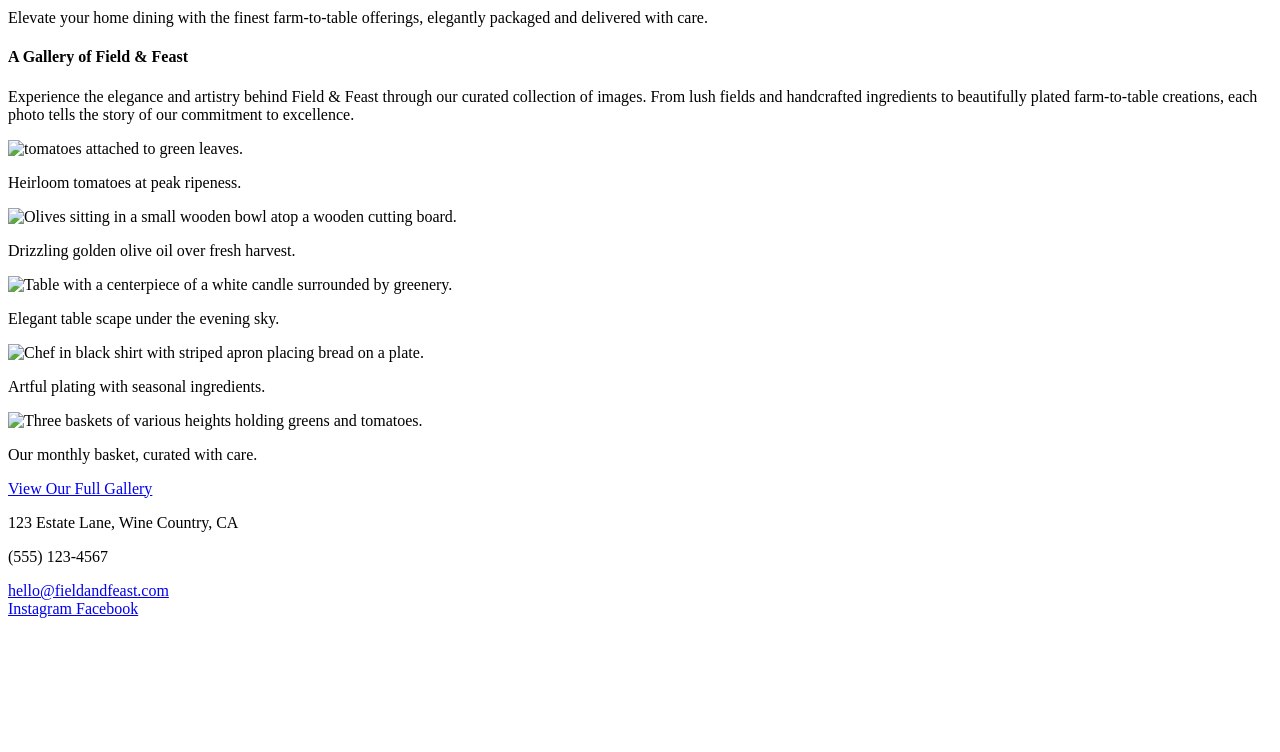
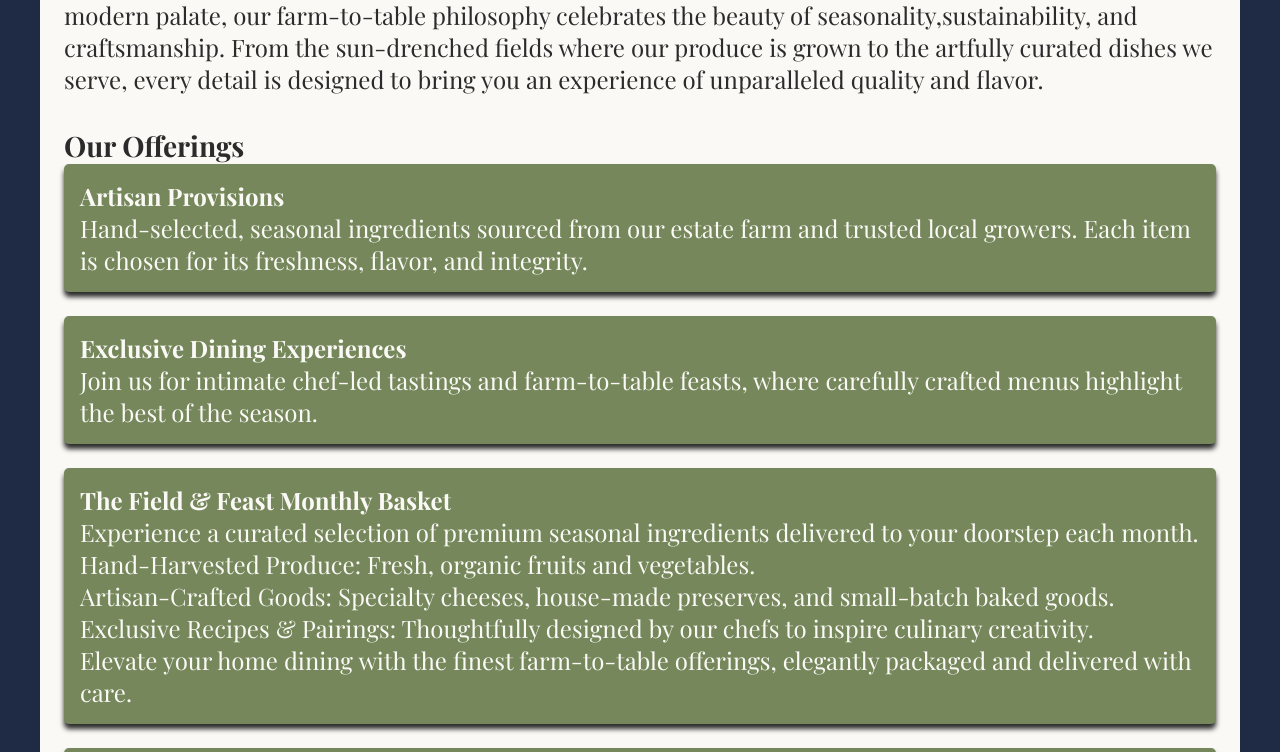
Before and after one commit to cngarci5/field-and-feast, a plain HTML site: page index.html in a window 1280 px wide. Shown: the part 642-1394 px from the top of the page. Before the commit the page ends 1268 px from the top, so only its background shows below. Drawn offline with nearby package versions, Linux system fonts and the light colour scheme; a web font is replaced by a local one.

Commit message:
add css and html corrections

```diff
--- a/index.html
+++ b/index.html
@@ -4,11 +4,15 @@
     <meta charset="UTF-8">
     <meta name="Field & Feast" content="Develop a webpage with the given content and mockup.">
     <link rel="stylesheet" href="styles.css">
+    <link rel="preconnect" href="https://fonts.googleapis.com">
+    <link rel="preconnect" href="https://fonts.gstatic.com" crossorigin>
+    <link href="https://fonts.googleapis.com/css2?family=Playfair+Display:ital,wght@0,400..900;1,400..900&display=swap" rel="stylesheet">
     <title>Field & Feast</title>
 </head>
 
 <body>
 <header>
+    <img src="images/fieldandfeast-logo.png" alt="Field & Feast logo.">
     <h1>Field & Feast</h1>
     <p>Harvested with Care, Served with Elegance</p>
 
@@ -25,8 +29,9 @@
 <section id="welcome">
 <h2>Welcome to Field & Feast</h2>
 <p>At Field & Feast, we believe that the finest meals begin at the source. Rooted in tradition yet refined for the modern palate, our farm-to-table philosophy celebrates the beauty of seasonality,sustainability, and craftsmanship. From the sun-drenched fields where our produce is grown to the artfully curated dishes we serve, every detail is designed to bring you an experience of unparalleled quality and flavor.</p>
+</section>
 
-<section>
+<section id="offerings">
     <h3>Our Offerings</h3>
 
     <section>
@@ -50,54 +55,48 @@
         <p>Elevate your home dining with the finest farm-to-table offerings, elegantly packaged and delivered with care.</p>
     </section>
 
-    <section>
+    <section id="gallery">
         <h4>A Gallery of Field & Feast</h4>
         <p>Experience the elegance and artistry behind Field & Feast through our curated collection of images. From lush fields and handcrafted ingredients to beautifully plated farm-to-table creations, each photo tells the story of our commitment to excellence.</p>
     </section>
 
-    <section>
-        <img src="image/tomatoes-200w.png" alt="tomatoes attached to green leaves.">
+    <div>
+        <img src="images/tomatoes-200w.jpg" alt="tomatoes attached to green leaves.">
         <p>Heirloom tomatoes at peak ripeness.</p>
-    </section>
+    </div>
 
-    <section>
-        <img src="image/olive-oil-200w.png" alt="Olives sitting in a small wooden bowl atop a wooden cutting board.">
+    <div>
+        <img src="images/olive-oil-200w.jpg" alt="Olives sitting in a small wooden bowl atop a wooden cutting board.">
         <p>Drizzling golden olive oil over fresh harvest.</p>
-    </section>
+    </div>
 
-    <section>
-        <img src="image/table-setting-200w.png" alt="Table with a centerpiece of a white candle surrounded by greenery.">
+    <div>
+        <img src="images/table-setting-200w.jpg" alt="Table with a centerpiece of a white candle surrounded by greenery.">
         <p>Elegant table scape under the evening sky.</p>
-    </section>
+    </div>
 
-    <section>
-        <img src="image/chef-plating-200w.png" alt="Chef in black shirt with striped apron placing bread on a plate.">
+    <div>
+        <img src="images/chef-plating-200w.jpg" alt="Chef in black shirt with striped apron placing bread on a plate.">
         <p>Artful plating with seasonal ingredients.</p>
-    </section>
+    </div>
 
-    <section>
-        <img src="image/basket-200w.png" alt="Three baskets of various heights holding greens and tomatoes.">
+    <div>
+        <img src="images/basket-200w.jpg" alt="Three baskets of various heights holding greens and tomatoes.">
         <p>Our monthly basket, curated with care.</p>
-    </section>
+    </div>
 
-    <section>
+    <div>
         <a href="gallery">View Our Full Gallery</a>
-    </section>
+    </div>
 
-    <section>
+        <footer>
          <p>123 Estate Lane, Wine Country, CA</p>
          <p>(555) 123-4567</p>
+        <a href="email">hello@fieldandfeast.com</a>
+        <a href="socials">Instagram Facebook</a>
+        </footer>
+
     </section>
-
-    <section>
-        <a href="email">hello@fieldandfeast.com</a>
-    </section>
-
-    <section>
-        <a href="socials">Instagram Facebook</a>
-    </section>
-</section>
-
 </main>
 </body>
 </html>
--- a/styles.css
+++ b/styles.css
@@ -0,0 +1,212 @@
+/* CSS BY (Caitlin Garcia) */
+
+/* IMPORTED FONTS */
+@import url('https://fonts.googleapis.com/css2?family=Playfair+Display:ital,wght@0,400..900;1,400..900 &display=swap');
+
+/* CSS RESET */
+* {
+    margin: 0;
+    padding: 0;
+    box-sizing: border-box;
+}
+
+
+/* ROOT VARIABLES */
+:root {
+    --midnight-blue: #1f2a44;
+    --olive-green: #76885B;
+    --champagne-gold: #E5C185;
+    --linen: #F8F4EC;
+    --dark-charcoal: #2B2B2B;
+    --soft-white: #FAF9F6;
+
+    --font-family: "Playfair Display";
+
+    --radius: 10px;
+    --box-shadow: 0 5px 5px var(--dark-charcoal);
+}
+
+/* GLOBAL STYLES (mobile first/small) */
+body {
+    padding-bottom: 2rem 0; /*FIX */
+    font-family: var(--font-family);
+    color: var(--linen);
+    background-color: var(--midnight-blue);
+}
+
+header {
+    display: flex;
+    flex-direction: column;
+    padding: 2rem 1rem; /*FIX */
+    color: var(--soft-white);
+    background-color: var(--midnight-blue);
+}
+
+header img {
+    display: block;
+    margin: auto;
+    width: 200px;
+    height: auto;
+    align-items: center;
+    margin-bottom: 1rem;
+}
+
+header h1 {
+    text-align: center;
+    font-size: 4rem;
+    font-family: var(--font-family);
+}
+
+header p {
+    text-align: center;
+    margin-top: 1rem;
+    font-size: 1rem;
+    font-style: italic;
+    color: var(--soft-white);
+
+}
+
+nav ul {
+    width: 100%;
+    list-style: none;
+    display: flex;
+    justify-content: center;
+    margin-top: 1.5rem;
+    gap: 1rem;
+    background-color: var(--champagne-gold);
+}
+
+ nav a {
+    text-decoration: none;
+    font-size: 1.5rem;
+    font-weight: bold;
+    color: var(--midnight-blue);
+}
+
+main {
+    padding: 1.5rem;
+    background-color: var(--soft-white);
+}
+
+h2 h3 {
+    color: var(--dark-charcoal);
+    background-color: var(--soft-white);
+}
+
+ section {
+    margin-bottom: 2rem;
+    color: var(--dark-charcoal);
+    background-color: var(--soft-white);
+}
+
+#offerings > section {
+    padding: 1rem;
+    margin-bottom: 1.5rem;
+    border-radius: 5px;
+    color: var(--soft-white);
+    background-color: var(--olive-green);
+    box-shadow: var(--box-shadow);
+}
+
+section ul {
+    list-style-type: none;
+}
+
+div img {
+    display: block;
+    margin: auto;
+    align-items: center;
+    border-radius: 5px;
+    margin-top: 5rem;
+    box-shadow: var(--box-shadow);
+}
+
+div p {
+    text-align: center;
+    margin-top: 0.5rem;
+    font-size: 1rem;
+}
+
+div a {
+    text-align: center;
+    display: block;
+    padding: 0.50rem;
+    margin: 1rem auto;
+    border-radius: 5px;
+    text-decoration: none;
+    color: var(--soft-white);
+    background-color: var(--olive-green);
+
+}
+
+footer {
+    padding: 1.5rem 1rem; /*FIX */
+    margin-top: 1rem;
+    text-align: center;
+    background-color: var(--midnight-blue);
+    color: var(--soft-white);
+}
+
+footer p {
+   margin: 1.5rem;
+}
+
+footer a {
+    margin: 1.5rem;
+    display: block;
+    text-decoration: none;
+    color: var(--champagne-gold);
+}
+/* MEDIA QUERY (medium) */
+@media (min-width: 600px) {
+    header h1 {
+        font-size: 2.5rem;
+    }
+    main {
+        max-width: 600px;
+        margin: 0 auto;
+    }
+    div a {
+        width: 50%;
+    }
+}
+
+/* MEDIA QUERY (large) */
+@media (min-width: 900px) {
+    body {
+        font-size: 1.50rem;
+    }
+    main {
+        max-width: 900px;
+    }
+    nav ul {
+        font-size: 1rem;
+        gap: 1.5rem;
+    }
+    section > section {
+        padding: 1.5rem;
+    }
+    div a {
+        width: 50%;
+    }
+}
+/* MEDIA QUERY (xl) */
+@media (min-width: 1200px) {
+    main {
+        max-width: 1200px;
+    }
+    header h1 {
+        font-size: 1.5rem;
+    }
+    nav ul {
+        font-size: 1.5rem;
+        padding: 1rem;
+    }
+    div img {
+        border-radius: 10px;
+    }
+    section > section {
+        max-width: 1200px;
+        margin-bottom: auto;
+    }
+}
```
Also changed, not shown: 2 other files. Lines whose indentation alone changed are shown as unchanged.
